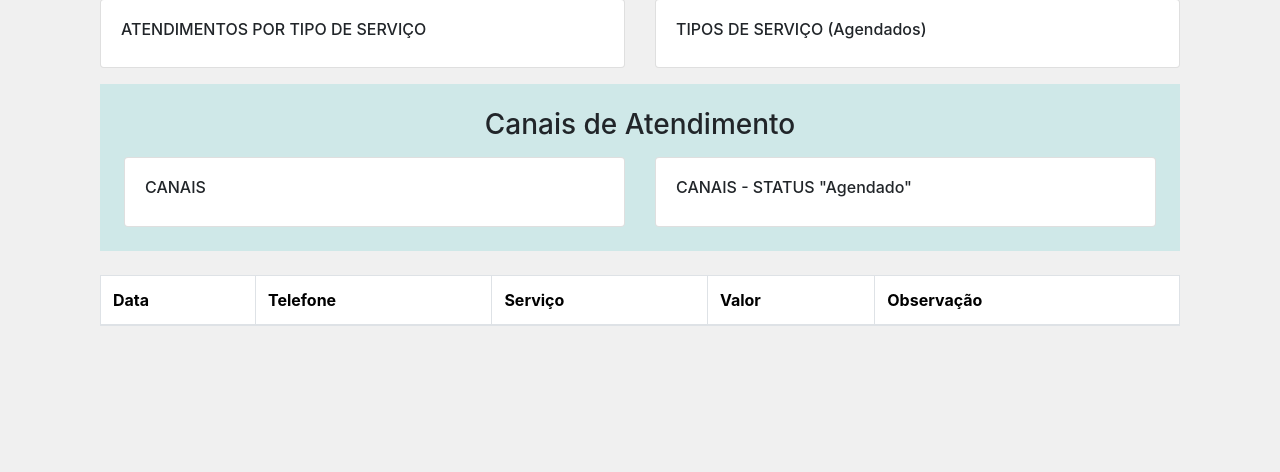
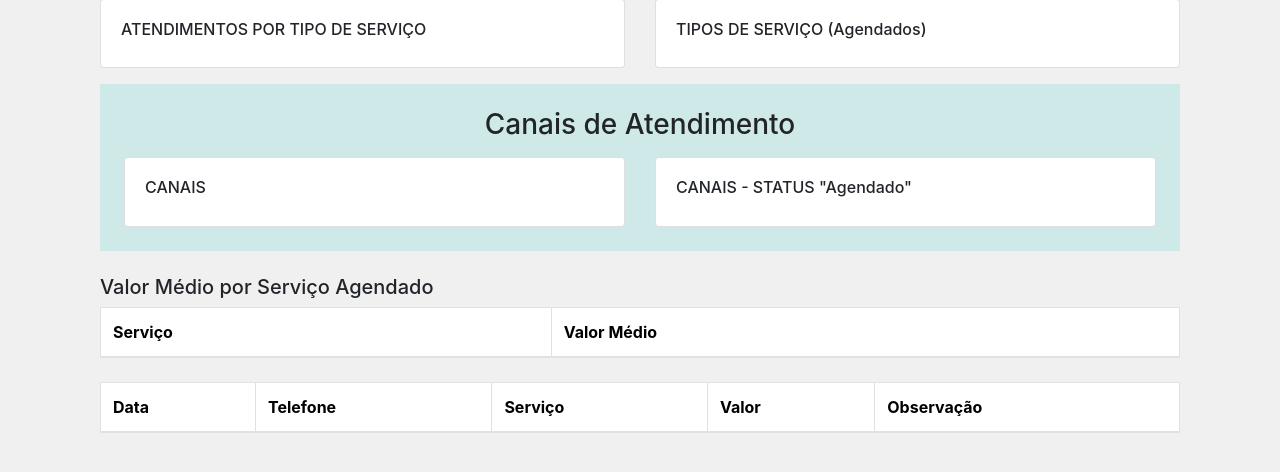
Before and after one commit to VenancioHunter/centralvazamentos, a Flask app: template templates/relatorio_cidade.html in a window 1280 px wide. Shown: the part 259-731 px from the top of the page. Run offline with Flask 3, Linux system fonts and the light colour scheme; the template is opened without the code that fills it: most values are stand-ins (such as "Sample title", 1, 10 or a date in 2020); lists and menus that the app fills with data are empty; some libraries are stand-ins or nearby versions.

Commit message:
Add files via upload

```diff
--- a/app.py
+++ b/app.py
@@ -1839,14 +1839,14 @@ def get_city_data():
         total_retorno = 0
         service_counts = {}
         service_counts_agendado = {}
-        #service_agendado_percentages = {}
         channel_counts = {}
         channel_counts_agendado = {}
         value_total_channel = {}
         service_value_totals_agendado = {}
+        service_value_averages_agendado = {}
         service_schedule_list = []
 
-        # TOTAL e canais vêm de "data"
+        # Processa dados de atendimento (dados gerais)
         if data:
             for day, items in data.items():
                 total += len(items)
@@ -1859,41 +1859,41 @@ def get_city_data():
                     if channel:
                         channel_counts[channel] = channel_counts.get(channel, 0) + 1
 
-        # Dados de agendamento vêm de "data_schedule"
+        # Processa dados de agendamento (ordens de serviço)
         if data_schedule:
             for day, items in data_schedule.items():
-                for item in items.values():
+                for item_id, item in items.items():
                     total_agendado += 1
 
                     service = item.get("service")
+                    price = float(item.get("newprice", 0))
+                    date = item.get("date", day)
+                    phone = item.get("phone", "")
+                    obs = item.get("obs", "")
+
                     if service:
+                        # Contagem por serviço
                         service_counts_agendado[service] = service_counts_agendado.get(service, 0) + 1
 
-                        # Soma os valores por serviço
-                        price = float(item.get("newprice", 0))
+                        # Soma de valores por serviço
                         service_value_totals_agendado[service] = service_value_totals_agendado.get(service, 0) + price
+
+                        # Lista detalhada de agendamentos
+                        service_schedule_list.append({
+                            "service": service,
+                            "price": price,
+                            "date": date,
+                            "phone": phone,
+                            "obs": obs
+                        })
 
                         if service == "Retorno":
                             total_retorno += 1
 
-                for item_id, item in items.items():
-                    service = item.get("service")
-                    price = float(item.get("newprice", 0))
-                    date = item.get("date", day)  # ou outro campo de data
-                    phone = item.get("phone", "")
-                    obs = item.get("obs", "")
-
-                    service_schedule_list.append({
-                        "service": service,
-                        "price": price,
-                        "date": date,
-                        "phone": phone,
-                        "obs": obs
-                    })
-
-
-
-
+        # Cálculo do valor médio por serviço
+        for service, total_value in service_value_totals_agendado.items():
+            count = service_counts_agendado.get(service, 0)
+            service_value_averages_agendado[service] = round(total_value / count, 2) if count else 0
 
         # Cálculo de porcentagens
         porcentagem_agendado = round((total_agendado / total) * 100 if total else 0, 2)
@@ -1906,14 +1906,6 @@ def get_city_data():
             service: round((count / total_agendado) * 100, 2)
             for service, count in service_counts_agendado.items()
         }
-
-        for service, count in service_counts.items():
-            if service in service_counts_agendado:
-
-                agendado_count = service_counts_agendado[service]
-                '''service_agendado_percentages[service] = round((agendado_count / count) * 100, 2)
-            else:
-                service_agendado_percentages[service] = 0'''
 
         channel_percentages = {
             channel: round((count / total) * 100, 2) for channel, count in channel_counts.items()
@@ -1927,18 +1919,19 @@ def get_city_data():
             "service_percentages": service_percentages,
             "service_counts_agendado": service_counts_agendado,
             "service_percentages_agendado": service_percentages_agendado,
-            #"service_agendado_percentages": service_agendado_percentages,
             "channel_counts": channel_counts,
             "channel_percentages": channel_percentages,
             "channel_counts_agendado": channel_counts_agendado,
             "total_retorno": total_retorno,
             "value_total_channel": value_total_channel,
             "service_value_totals_agendado": service_value_totals_agendado,
-            "service_schedule_list": service_schedule_list
+            "service_value_averages_agendado": service_value_averages_agendado,  # <- NOVO
+            "service_schedule_list": service_schedule_list  # <- DETALHES
         })
 
     except Exception as e:
         return jsonify({"error": str(e)}), 500
+
 
 
 @app.route('/adm_schedule', methods=['GET', 'POST'])
--- a/static/js/relatorio.js
+++ b/static/js/relatorio.js
@@ -211,6 +211,8 @@ async function gerarPDF() {
 
             "Porto Alegre": "(51) 92001-5474",
             "Canoas": "(51) 92001-5474",
+            "Glorinha": "(51) 92001-5474",
+            "Guaíba": "(51) 92001-5474",
 
         };
 
--- a/templates/relatorio.html
+++ b/templates/relatorio.html
@@ -932,6 +932,8 @@
         "RS": [
             { value: "Porto Alegre", text: "Porto Alegre" },
             { value: "Canoas", text: "Canoas" },
+            { value: "Glorinha", text: "Glorinha" },
+            { value: "Guaíba", text: "Guaíba" },
             ],
     };
 
--- a/templates/relatorio_cidade.html
+++ b/templates/relatorio_cidade.html
@@ -111,6 +111,21 @@
             </div>
         </div>
     </div>
+    <div class="mt-4">
+        <h5>Valor Médio por Serviço Agendado</h5>
+        <table class="table table-bordered">
+            <thead>
+                <tr>
+                    <th>Serviço</th>
+                    <th>Valor Médio</th>
+                </tr>
+            </thead>
+            <tbody id="average-service-values">
+                <!-- Conteúdo será preenchido via JavaScript -->
+            </tbody>
+        </table>
+    </div>
+
     <div>
         <table class="table table-bordered mt-4" id="scheduled-services-table">
         <thead>
@@ -217,6 +232,21 @@
                     scheduledServicesTableBody.appendChild(row);
                 }
 
+                // Atualiza a tabela de valores médios por serviço agendado
+                const avgValuesBody = document.getElementById("average-service-values");
+                avgValuesBody.innerHTML = ""; // Limpa a tabela anterior
+
+                const averages = data.service_value_averages_agendado || {};
+                for (const [service, avg] of Object.entries(averages)) {
+                    const row = document.createElement("tr");
+                    row.innerHTML = `
+                        <td>${service}</td>
+                        <td>R$ ${parseFloat(avg).toFixed(2).replace('.', ',')}</td>
+                    `;
+                    avgValuesBody.appendChild(row);
+                }
+
+
             } else {
                 alert(data.error || "Erro ao buscar os dados.");
             }
```
